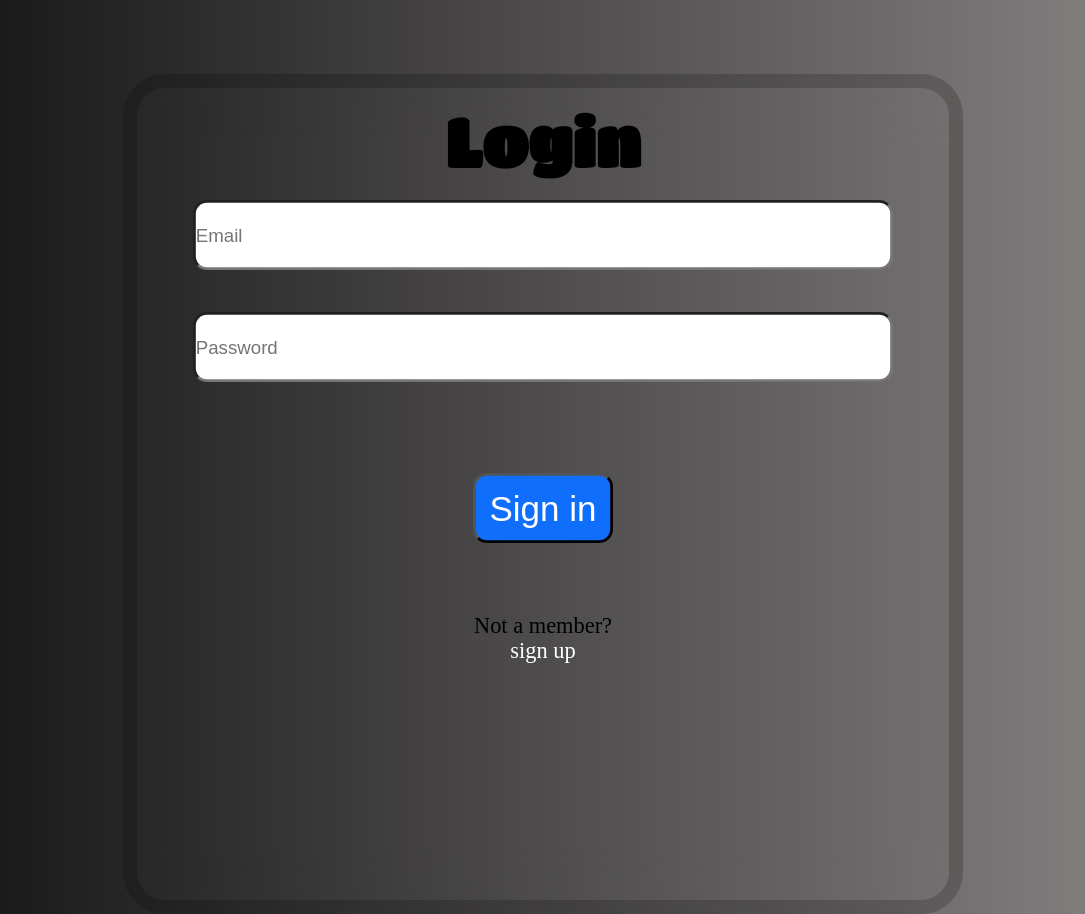
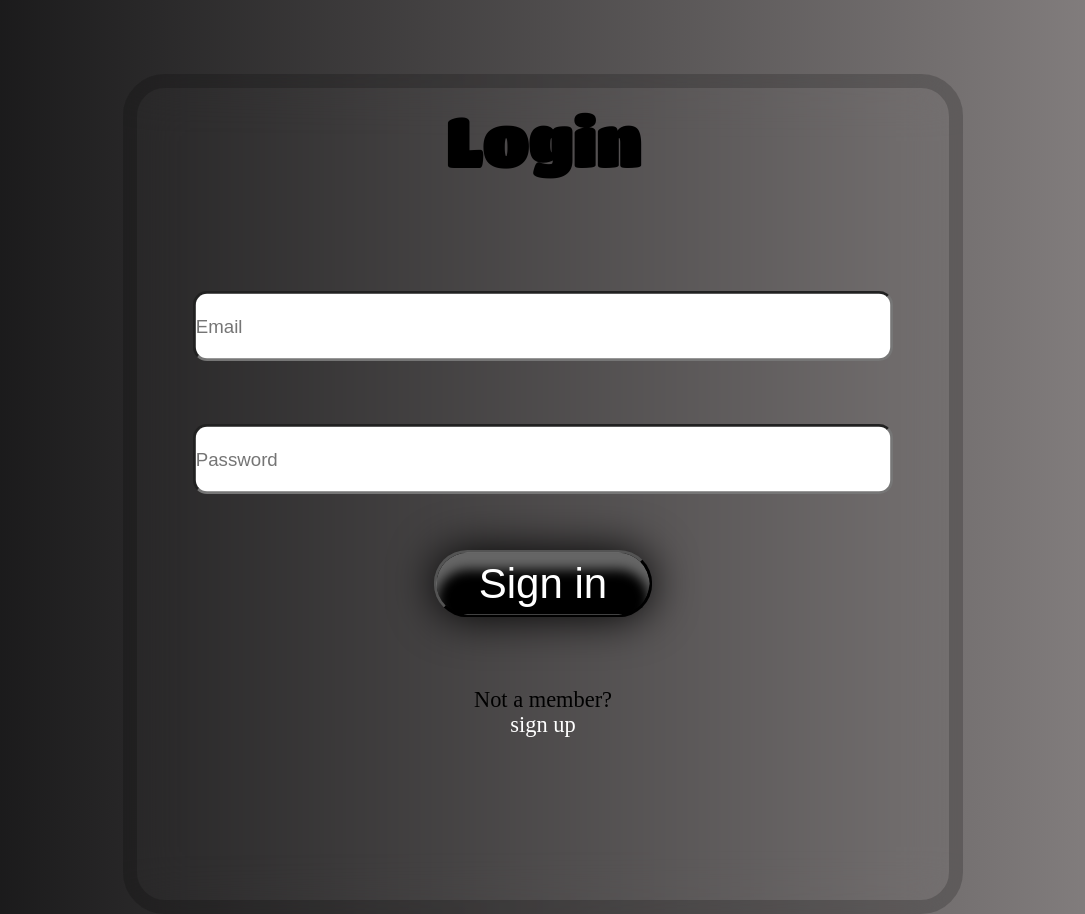
Before and after one commit to johnxgregg/POPMOVIE_GP, a Flask app: page /sign_in in a window 1280 px wide. Shown: the part 145-1059 px from the top of the page, without its empty margins (97-1182 px from the left). Run offline with Flask 2, Linux system fonts and the light colour scheme.

Commit message:
added more css and started movie model

```diff
--- a/flask_app/controllers/users.py
+++ b/flask_app/controllers/users.py
@@ -49,14 +49,14 @@ def login():
     return redirect('/dashboard')
 
 
-@app.route('/dashboard')
-def dashboard():
-    if 'user_id' not in session:
-        return redirect('/logout')
-    data ={
-        'id': session['user_id']
-    }
-    return render_template("dashboard.html",user=User.get_by_id(data))
+# @app.route('/dashboard')
+# def dashboard():
+#     if 'user_id' not in session:
+#         return redirect('/logout')
+#     data ={
+#         'id': session['user_id']
+#     }
+#     return render_template("dashboard.html",user=User.get_by_id(data))
 
 
 @app.route('/logout')
--- a/flask_app/static/css/style.css
+++ b/flask_app/static/css/style.css
@@ -114,6 +130,7 @@ h1 {
     display: flex;
     justify-content: center;
     margin: 5px;
+    margin-top: 20px;
 }
 
 .input1 {
@@ -124,18 +141,35 @@ h1 {
     width: 500px;
     height: 50px;
     margin: 10px;
+    transition: all 400ms ease;
 }
+
+.input1:hover {
+    transform: scale(1.03);
+    transition: all 400ms ease;
+}
+
 
 .sign_in_button {
     color: white;
-    background-color:rgb(16, 110, 253);
-    border-radius: 10px;
-    width: 100px;
-    height: 50px;
-    font-size: 25px;
-    margin-top: 30px;
-    margin: 50px;
+    cursor: pointer;
+    padding: 10px 30px;
+    border-radius: 3.75rem;
+    line-height: 1.5rem;
+    font-size: 30px;
+    font-weight: 500;
+    margin-top: 25px;
+    background-image: linear-gradient(-180deg, #000000 0%, #000000 100%);
+    box-shadow: 0 0rem 2rem 0 rgba(0,0,0,100),
+                            0 0.75rem 0.5rem rgba(255,255,255, 0.4) inset,
+                            0 0.25rem 0.5rem 0 rgb(0, 0, 0) inset;
+    }
+
+.sign_in_button:active {
+    transform: scale(.98);
 }
+
+
 
 .sign_up {
     text-decoration: none;
@@ -179,17 +219,26 @@ h1 {
     flex-wrap: wrap;
     flex-direction: column;
     align-items: center;
-
+    margin-top: 50px;
 }
 
 .sign_in_button2 {
     color: white;
-    background-color:rgb(16, 110, 253);
-    border-radius: 10px;
-    width: 120px;
-    height: 50px;
-    font-size: 25px;
-    margin-top: 50px;
+    cursor: pointer;
+    padding: 10px 30px;
+    border-radius: 3.75rem;
+    line-height: 1.5rem;
+    font-size: 30px;
+    font-weight: 500;
+    margin-top: 35px;
+    background-image: linear-gradient(-180deg, #000000 0%, #000000 100%);
+    box-shadow: 0 0rem 2rem 0 rgba(0,0,0,100),
+                            0 0.75rem 0.5rem rgba(255,255,255, 0.4) inset,
+                            0 0.25rem 0.5rem 0 rgb(0, 0, 0) inset;
+}
+
+.sign_in_button_2:active {
+    transform: scale(.98);
 }
 
 .back_btn {
@@ -203,3 +252,15 @@ h1 {
 .reg {
     margin-top: 10px;
 }
+
+.not_a_member {
+    margin-top: 50px;
+}
+
+strong {
+    color: white;
+}
+
+.valids {
+    color: #ff0400;
+}
--- a/flask_app/templates/login.html
+++ b/flask_app/templates/login.html
@@ -20,7 +20,7 @@
                     <div class="alert alert-danger" role="alert">
                         <strong>Invalid Credentials</strong>
                             {% for message in messages %}
-                            <p>{{message}}</p>
+                            <p class="valids">{{message}}</p>
                             {% endfor %}
                     </div>
                     {% endif %}
@@ -34,7 +34,9 @@
                     </div>
                 </div>
                 <input type="submit" value="Sign in" class="sign_in_button">
+                <div class="not_a_member">
                 <p>Not a member?</p><a href="/register" class="sign_up">sign up</a>
+                </div>
             </form>
         </div>
 </body>
--- a/flask_app/templates/register.html
+++ b/flask_app/templates/register.html
@@ -20,7 +20,7 @@
                 <div class="alert alert-danger" role="alert">
                     <strong>Invalid Credentials</strong>
                         {% for message in messages %}
-                        <p>{{message}}</p>
+                        <p class="valids">{{message}}</p>
                         {% endfor %}
                 </div>
                 {% endif %}
```
Also changed, not shown: other parts of flask_app/static/css/style.css (+26 -4 lines), flask_app/models/movie.py (added, +14 -0 lines).
